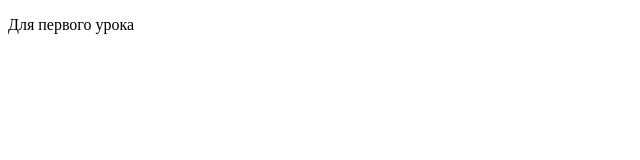
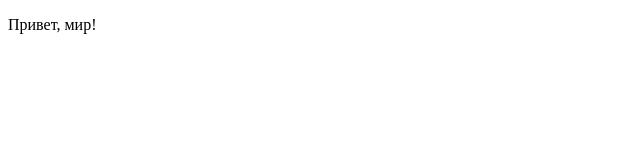
Before and after one commit to WebHeroSchool/htmll, a plain HTML site: page index.html in a window 1280 px wide. Shown: the full height of the page, 0-640 px from the left. Drawn offline with Linux system fonts and the light colour scheme.

Commit message:
Изменения в индес

```diff
--- a/index.html
+++ b/index.html
@@ -11,7 +11,7 @@
 
 <body>
 
-     <p>Для первого урока</p>
+     <p>Привет, мир!</p>
 </body>
 
 
```
